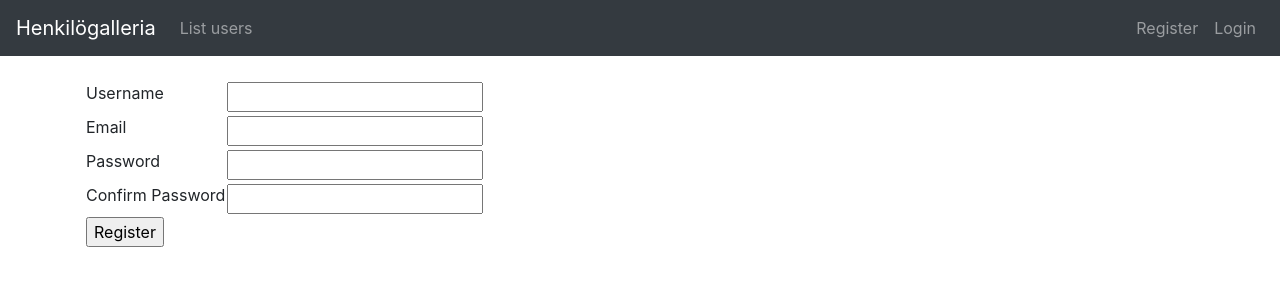
After one commit to joonissi/tsohaaa, a Flask app: page /auth/register in a window 1280 px wide. The commit adds this page. Shown: the top 300 px of the page. Run offline with Flask 2, Linux system fonts and the light colour scheme; some libraries are stand-ins or nearby versions.

Commit message:
fixed login, registering,file uploading and css

```diff
--- a/application/auth/forms.py
+++ b/application/auth/forms.py
@@ -15,6 +15,16 @@ class AccountForm(FlaskForm):
         csrf = False
 
 
+class RegisterForm(FlaskForm):
+    username = StringField("Username")
+    email = StringField("Email", [validators.Length(min=6)])
+    password = PasswordField("Password")
+    password_confirmation = PasswordField("Confirm Password")
+
+    class Meta:
+        csrf = False
+
+
 class LoginForm(FlaskForm):
     username = StringField("Username")
     password = PasswordField("Password")
--- a/application/auth/views.py
+++ b/application/auth/views.py
@@ -10,9 +10,41 @@ import uuid
 
 from application.auth.models import User
 from application.photos.models import Photo
-from application.auth.forms import AccountForm, LoginForm
+from application.auth.forms import AccountForm, RegisterForm,LoginForm
+
+# Register
+@app.route("/auth/register", methods = ["GET", "POST"])
+def auth_register():
+  if request.method == "GET":
+    return render_template("auth/registerform.html", form = RegisterForm())
+
+  else:
+    form = RegisterForm()
+
+    if (form.password.data != form.password_confirmation.data):
+      return render_template("auth/registerform.html", form = form, message= "Passwords does not match!")
+
+    # check if account already exists
+    account = User.query.filter_by(username=form.username.data).first()
+
+    if account:
+      return render_template("auth/registerform.html", form = form, message="Username already in use")
+
+    # validate form
+    if not form.validate():
+      return render_template("auth/registerform.html", form=form)
+
+    # Proceed with registration
+    account = User(form.username.data, form.password.data, form.email.data)
+
+    db.session().add(account)
+    db.session().commit()
+
+    return redirect(url_for("users_index"))
 
 
+
+# Login
 @app.route("/auth/login", methods = ["GET", "POST"])
 def auth_login():
   if request.method == "GET":
@@ -26,112 +58,71 @@ def auth_login():
     return render_template("auth/loginform.html", form = form,
                             message = "No such username or password")
 
-  print("käyttäjä " + user.username + " tunnistettiin")
-
   login_user(user)
   return redirect(url_for("index"))
 
-
+# Logout
 @app.route("/auth/logout")
 def auth_logout():
     logout_user()
     return redirect(url_for("index"))
 
-
+# List users
 @app.route("/users", methods=["GET"])
 def users_index():
 
-  #user_photos = User.find_user_photos()
   accounts = User.find_all_users_with_user_photos()
-
-  #file_path = os.path.join(app.config['UPLOAD_FOLDER'])
 
   return render_template("users/index.html", accounts=accounts)
 
-
-@app.route("/users/new/")
-@login_required
-def users_form():
-    return render_template("users/new.html", form=AccountForm())
-
-
+# Edit user
 @app.route("/users/edit/<account_id>", methods=["GET", "POST"])
 @login_required
 def users_update(account_id):
 
   # if method is GET
   if request.method == 'GET':
-    my_account = User.query.get(account_id)
+    account = User.query.get(account_id)
+    #account = User.find_user_with_pictures(account_id)
+    photos = User.find_user_pictures(account_id)
+
     form = AccountForm()
 
-    form.username.data = my_account.username
+    form.username.data = account.username
+    form.email.data = account.email
 
-    # Not going to be displayed
-    #form.password.data = account.password
-    form.email.data = my_account.email
-
-    return render_template("users/edit.html", account=my_account, form=form)
+    return render_template("users/edit.html", account=account, form=form, photos=photos)
 
   else:
-    form = AccountForm(request.form)
+    form = AccountForm(CombinedMultiDict((request.files, request.form)))
 
-    my_account = User.query.get(account_id)
+    account = User.query.filter_by(username=form.username.data).first()
+    photos = User.find_user_pictures(account_id)
 
     if not form.validate():
-      return render_template("users/edit.html", account=my_account, form=form)
+      return render_template("users/edit.html", account=account, form=form, photos=photos)
 
-    # update fields
-    #my_account.username = form.username.data
-    my_account.password = form.password.data
-    my_account.email = form.email.data
-
-    db.session().commit()
-
-    return redirect(url_for("users_index"))
-
-
-@app.route("/users/", methods=["POST"])
-@login_required
-def users_create():
-
-    #form = AccountForm(request.form)
-    form = AccountForm(CombinedMultiDict((request.files, request.form)))
-
-    # check if account already exists
-    account = User.query.filter_by(username=form.username.data).first()
-    if account:
-      # TODO show warning text
-      return render_template("users/new.html", form=form, message="Username already in use")
-
-    # validate form
-    if not form.validate():
-      return render_template("users/new.html", form=form)
-
-    account = User(form.username.data, form.password.data, form.email.data)
-
-
-
+    #account = User(form.username.data, form.password.data, form.email.data)
+    account.password = form.password.data
+    account.email = form.email.data
 
     f = form.photo.data
-
     filename = secure_filename(f.filename)
-
     extension = filename.split(".")
     extension = extension[1]
 
     hashed_filename = str(uuid.uuid4()) + "." + extension
 
-    print(hashed_filename)
-
     f.save(os.getcwd() + "/application/static/images/" + hashed_filename)
-
     photo = Photo(hashed_filename, 'deetailit', True)
     photo.account_id = current_user.id
 
     db.session().add(photo)
-
-    #if (account == None):
     db.session().add(account)
     db.session().commit()
 
+
     return redirect(url_for("users_index"))
+
+
+# Delete user
--- /dev/null
+++ b/application/templates/auth/registerform.html
@@ -0,0 +1,45 @@
+{% extends "layout.html" %}
+
+{% block body %}
+{{ message }}
+<form method="POST" action="{{ url_for('auth_register') }}">
+  <table>
+    <tr>
+      <td>
+        {{ form.username.label }}
+      </td>
+      <td>
+        {{ form.username }}
+      </td>
+    </tr>
+    <tr>
+      <td>
+        {{ form.email.label }}
+      </td>
+      <td>
+        {{ form.email }}
+      </td>
+    </tr>
+    <tr>
+      <td>
+        {{ form.password.label }}
+      </td>
+      <td>
+        {{ form.password }}
+      </td>
+    </tr>
+    <tr>
+      <td>
+        {{ form.password_confirmation.label }}
+      </td>
+      <td>
+        {{ form.password_confirmation }}
+      </td>
+    </tr>
+    <tr>
+      <td colspan="2">
+        <input type="submit" value="Register" />
+      </td>
+    </tr>
+</form>
+{% endblock %}
--- a/application/templates/layout.html
+++ b/application/templates/layout.html
@@ -11,7 +11,7 @@
   <body>
 
     <nav class="navbar navbar-expand-md navbar-dark bg-dark mb-4">
-      <a class="navbar-brand" href="#">Henkilögalleria</a>
+      <a class="navbar-brand" href="/">Henkilögalleria</a>
       <button class="navbar-toggler" type="button" data-toggle="collapse" data-target="#navbarCollapse" aria-controls="navbarCollapse"
         aria-expanded="false" aria-label="Toggle navigation">
         <span class="navbar-toggler-icon"></span>
@@ -21,25 +21,33 @@
           <li class="nav-item">
             <a class="nav-link" href="{{ url_for('users_index') }} ">List users</a>
           </li>
-          <li class="nav-item">
-            <a class="nav-link" href="{{ url_for('users_form') }} ">Create user</a>
-          </li>
         </ul>
-        <div class="form-inline mt-2 mt-md-0">
+        <ul class="navbar-nav">
           {% if current_user.is_authenticated %}
-          <a href="{{ url_for('auth_logout') }}">Hello {{ current_user.username }} -- Logout</a>
+            <li class="nav-item">
+              <a class="nav-link" href="{{ url_for('users_update', account_id=current_user.id) }}">{{ current_user.username }}</a>
+            </li>
+            <li class="nav-item">
+              <a class="nav-link" href="{{ url_for('auth_logout') }}">Logout</a>
+            </li>
           {% else %}
-          <a href="{{ url_for('auth_login') }}">Login</a>
+            <li class="nav-item">
+              <a class="nav-link" href="{{ url_for('auth_register') }}">Register</a>
+            </li>
+            <li class="nav-item">
+              <a class="nav-link" href="{{ url_for('auth_login') }}">Login</a>
+            </li>
           {% endif %}
-        </div>
+        </ul>
       </div>
     </nav>
-
+    <div class="container">
     {% block body %}
     <p>
       Content.
     </p>
     {% endblock %}
+    </div>
 
 
     <script src="https://code.jquery.com/jquery-3.2.1.slim.min.js" integrity="sha384-KJ3o2DKtIkvYIK3UENzmM7KCkRr/rE9/Qpg6aAZGJwFDMVNA/GpGFF93hXpG5KkN"
--- a/application/templates/users/index.html
+++ b/application/templates/users/index.html
@@ -1,6 +1,7 @@
 {% extends "layout.html" %}
 
 {% block body %}
+{{ message }}
 <table>
   <tr>
     <th>Photo</th>
@@ -11,7 +12,7 @@
   </tr>
   {% for account in accounts %}
   <tr>
-    <td><img src="/static/images/{{ account.photo }}"></td>
+    <td><img src="/static/images/{{ account.photo }}" width=100 heigth=100></td>
     <td>{{ account.username }}</td>
     <td>{{ account.password }}</td>
     <td>{{ account.email }}</td>
```
Also changed, not shown: application/auth/models.py (+39 -1 lines), application/templates/users/edit.html (+13 -1 lines), application/users.db, 1 other file.
